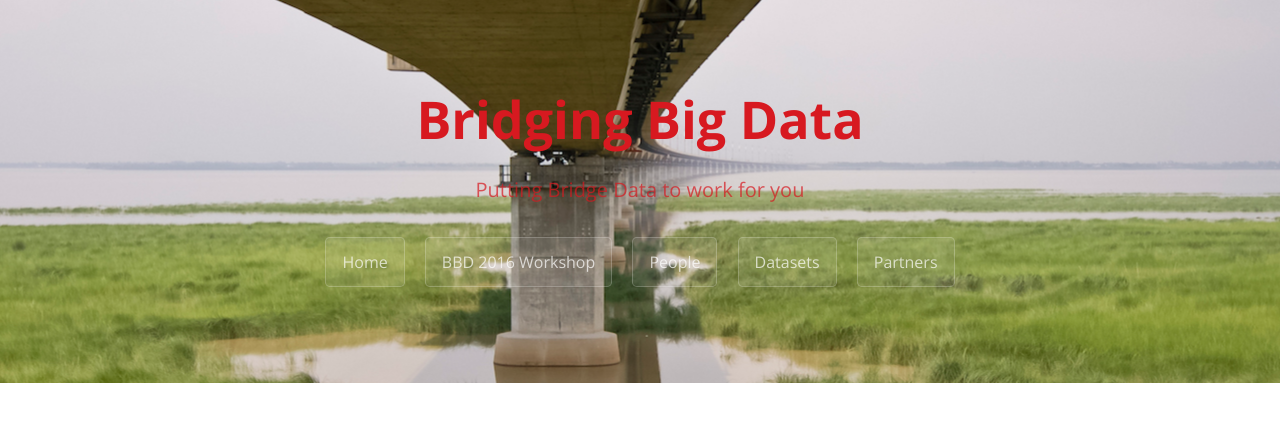
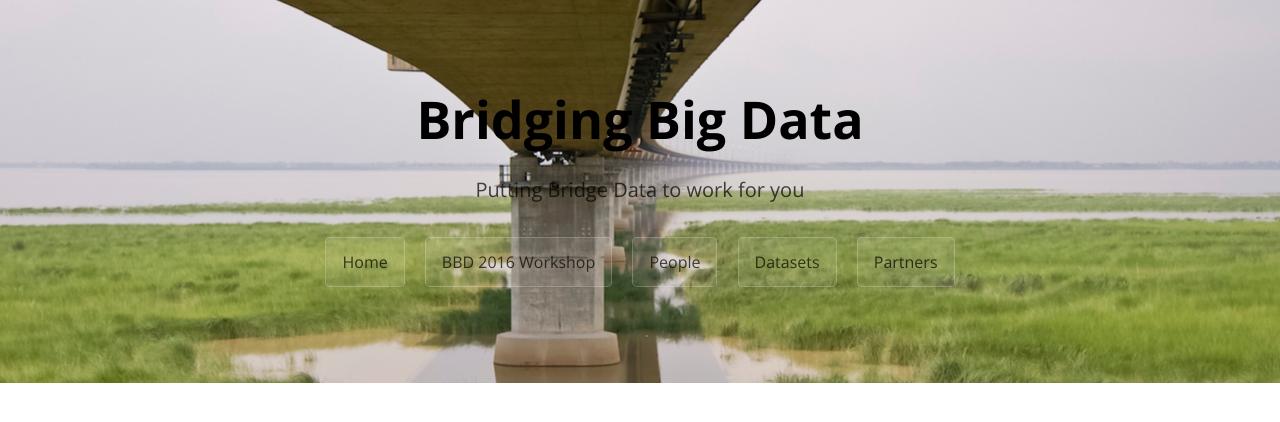
Before and after one commit to BridgingBigData/BridgingBigData.github.io, a Jekyll site: the page built from index.md, in a window 1280 px wide. Shown: the top 422 px of the page. Built offline with Jekyll 4.4.1, drawn with Linux system fonts in a browser that asks for light colours.

Commit message:
Update stylesheet.css

```diff
--- a/assets/stylesheets/stylesheet.css
+++ b/assets/stylesheets/stylesheet.css
@@ -18,7 +18,7 @@ a {
 .btn {
   display: inline-block;
   margin-bottom: 1rem;
-  color: rgba(255, 255, 255, 0.7);
+  color: rgba(0, 0, 0, 0.7);
   background-color: rgba(255, 255, 255, 0.08);
   border-color: rgba(255, 255, 255, 0.2);
   border-style: solid;
@@ -29,7 +29,7 @@ a {
     margin-left: 1rem; }
 
 .btn:hover {
-  color: rgba(255, 255, 255, 0.8);
+  color: rgba(0, 0, 0, 0.8);
   text-decoration: none;
   background-color: rgba(255, 255, 255, 0.2);
   border-color: rgba(255, 255, 255, 0.3); }
@@ -54,7 +54,7 @@ a {
       margin-left: 0; } }
 
 .page-header {
-  color: #D71920;
+  color: #000000;
   text-align: center;
   background-color: #D71920;
   /* background-image: linear-gradient(120deg, #D71920, #8B0000); } */
```
